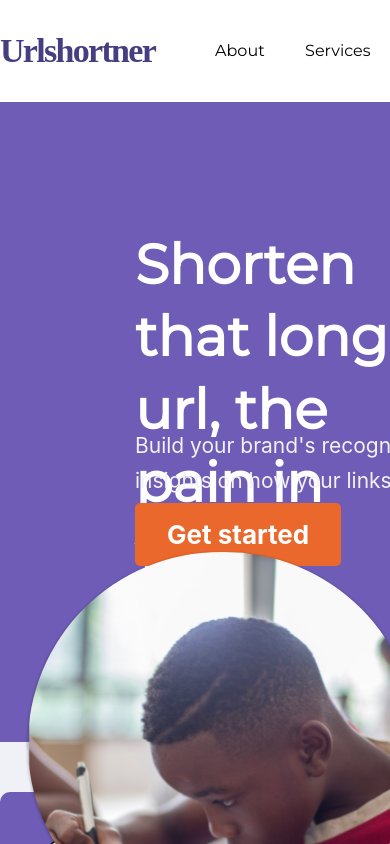
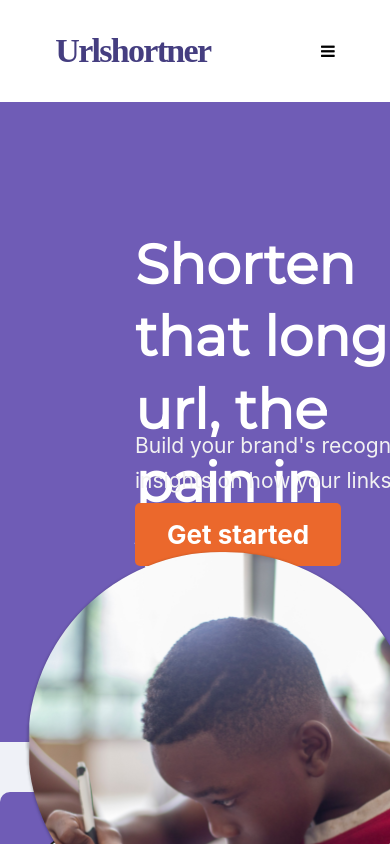
Before and after one commit to DamiCode18/urlshortner, a Next.js app: page / in a window 390 px wide. Shown: the top 844 px of the page. Built offline with nearby package versions, Linux system fonts and the light colour scheme.

Commit message:
hamburger

```diff
--- a/pages/components/Navbar.js
+++ b/pages/components/Navbar.js
@@ -3,16 +3,15 @@ import { Component } from 'react';
 import navStyle from '../../styles/Nav.module.css';
 
 export default class Navbar extends Component {
-	state = {
-		dark: false
-	};
-	handleMode = () => {
-		this.setState({
-			dark: !this.state.dark
-		});
-	};
+	hambuger=()=>{
+		var x = document.getElementById("myLinks");
+		if (x.style.display === "block") {
+			x.style.display = "none";
+		} else {
+			x.style.display = "block";
+		}
+	}
 	render() {
-		const { dark } = this.state;
 		return (
 			<div className={navStyle.navBg}>
 				<div>
@@ -20,6 +19,10 @@ export default class Navbar extends Component {
 						<a className={navStyle.hm}>Urlshortner</a>
 					</Link>
 				</div>
+				<div class={navStyle.fa} onClick={this.hambuger}>
+						<i class="fa fa-bars"></i>
+					</div>
+				<span id="myLinks" class={navStyle.hide}>
 				<div>
 					<ul className={navStyle.ul}>
 						<li className={navStyle.li}>
@@ -34,13 +37,12 @@ export default class Navbar extends Component {
 					</ul>
 				</div>
 				<div>
-					{/* <a onClick={this.handleMode} className="mx-4 cursor-pointer">
-						{dark ? 'Lightmode' : 'Darkmode'}
-					</a> */}
 					<Link href="#">
 						<a className={navStyle.btn}>Login</a>
 					</Link>
 				</div>
+				</span>
+
 			</div>
 		);
 	}
--- a/pages/index.js
+++ b/pages/index.js
@@ -12,6 +12,7 @@ export default function Home() {
 				<link href="https://fonts.googleapis.com/css2?family=Montserrat&display=swap" rel="stylesheet" />
 				<title>Url-Shortner</title>
 				<link rel="icon" href="/favicon.ico" />
+				<link rel="stylesheet" href="https://cdnjs.cloudflare.com/ajax/libs/font-awesome/4.7.0/css/font-awesome.min.css"/>
 			</Head>
 
 			<main>
--- a/styles/Nav.module.css
+++ b/styles/Nav.module.css
@@ -62,3 +62,19 @@
 .ul {
 	display: flex;
 }
+.fa {
+	display: none;
+}
+.hide {
+	display: flex;
+	justify-content: space-around;
+	align-items: center;
+}
+@media only screen and (max-width: 768px) {
+	.fa {
+		display: block;
+	}
+	.hide {
+		display: none;
+	}
+}
```
